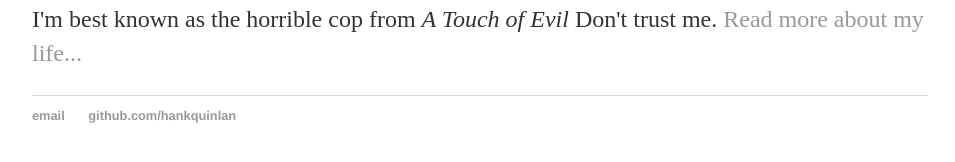
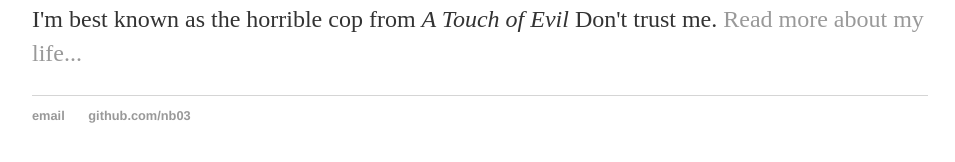
Before and after one commit to nb03/nb03.github.io, a Jekyll site: the page built from index.html, in a window 1280 px wide. Shown: the part 194-356 px from the top of the page, without its empty margins (160-1115 px from the left). Built offline with Jekyll 4.4.1, drawn with Linux system fonts in a browser that asks for light colours.

Commit message:
Update default.html

```diff
--- a/_layouts/default.html
+++ b/_layouts/default.html
@@ -22,7 +22,7 @@
 			<footer>
 	    		<ul>
 	        		<li><a href="mailto:n6butt@uwaterloo.ca">email</a></li>
-	        		<li><a href="https://github.com/nb03">github.com/hankquinlan</a></li>
+	        		<li><a href="https://github.com/nb03">github.com/nb03</a></li>
 				</ul>
 			</footer>
 		</body>
```
